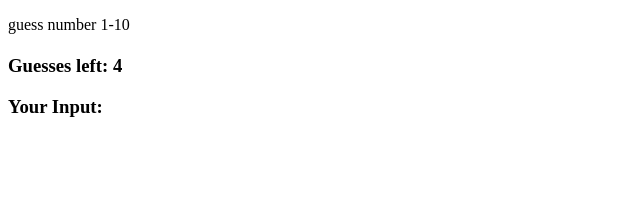
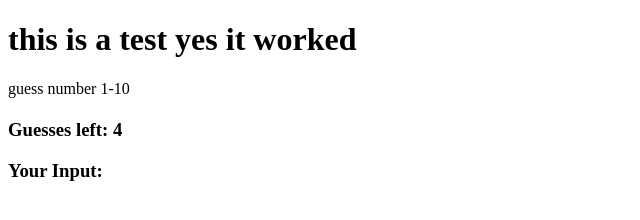
Before and after one commit to kevinhubbard/Hangman, a website: page public/index.html in a window 1280 px wide. Shown: the whole page, without its empty margins (0-640 px from the left). Drawn offline with Linux system fonts and the light colour scheme.

Commit message:
new pc test

```diff
--- a/public/index.html
+++ b/public/index.html
@@ -7,6 +7,7 @@
 	<script type="text/javascript" src="/js/script.js"></script>
 </head>
 <body>
+<h1>this is a test yes it worked</h1>
 <p>guess number 1-10</p>
 <h3 id="hint"></h3>
 <h1 id="gameOutput"></h1>
```
